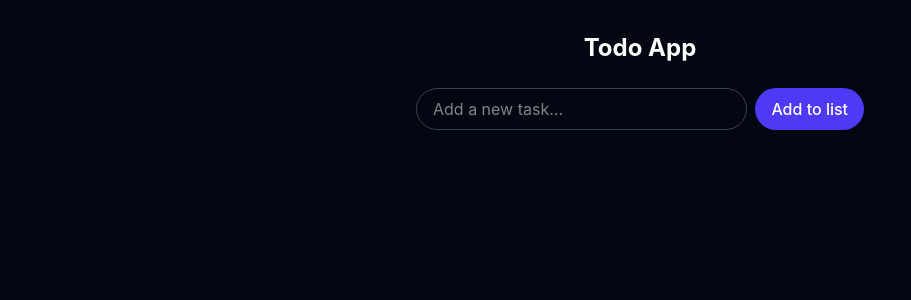
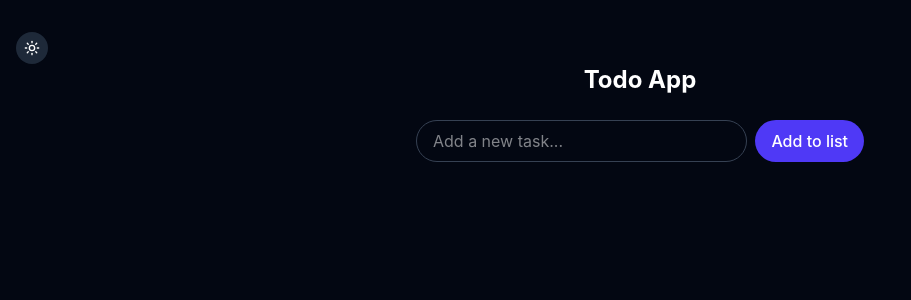
Before and after one commit to Javadbn88/Todo-app, a React (Vite) app: page / in a window 1280 px wide. Shown: the top 300 px of the page, without its empty margins (0-911 px from the left). Built offline with nearby package versions, Linux system fonts and the light colour scheme.

Commit message:
Update App.tsx

```diff
--- a/src/App.tsx
+++ b/src/App.tsx
@@ -2,11 +2,12 @@ import { useState } from "react";
 import type { Todo } from "./types/todo";
 import TodoInput from "./components/TodoInput";
 import TodoList from "./components/TodoList";
+import { Moon, Sun } from "lucide-react";
 
 function App() {
   const [todo, setTodo] = useState("");
   const [todos, setTodos] = useState<Todo[]>([]);
-
+  const [darkTheme, setDarkTheme] = useState(true);
   const [editingIndex, setEditingIndex] = useState<number | null>(null);
   const [editValue, setEditValue] = useState("");
 
@@ -49,14 +50,32 @@ function App() {
     );
   };
 
+
   return (
-    <div className="min-h-screen bg-gray-950 px-4 py-8">
+    <div className={`min-h-screen px-4 py-8 ${
+      darkTheme ? 'bg-gray-950' : 'bg-amber-50'
+    }`}>
+
+      <button onClick={() => setDarkTheme(!darkTheme)} className={`p-2 rounded-full ${
+        darkTheme ? 'bg-gray-800 text-white' : 'bg-gray-300 text-black'
+      }`}>
+        {darkTheme ? <Sun className="h-4 w-4"/> : <Moon className="h-4 w-4" />}
+      </button>
+
       <div className="mx-auto w-full max-w-md">
-        <h1 className="text-2xl text-white font-bold text-gray-800 text-center mb-6">
+        <h1 className={`text-2xl font-bold text-gray-800 text-center mb-6 ${
+          darkTheme ? 'text-white' : 'text-gray-800'
+        }`}>
           Todo App
         </h1>
 
-        <TodoInput value={todo} onChange={setTodo} onAdd={addTodo} />
+        <TodoInput
+          value={todo}
+          onChange={setTodo}
+          onAdd={addTodo}
+          darkTheme={darkTheme}
+        />
+
 
         <TodoList
           todos={todos}
@@ -67,6 +86,7 @@ function App() {
           onEdit={editTodo}
           onSave={saveTodo}
           onDelete={deleteTodo}
+          darkTheme={darkTheme}
         />
       </div>
     </div>
```
